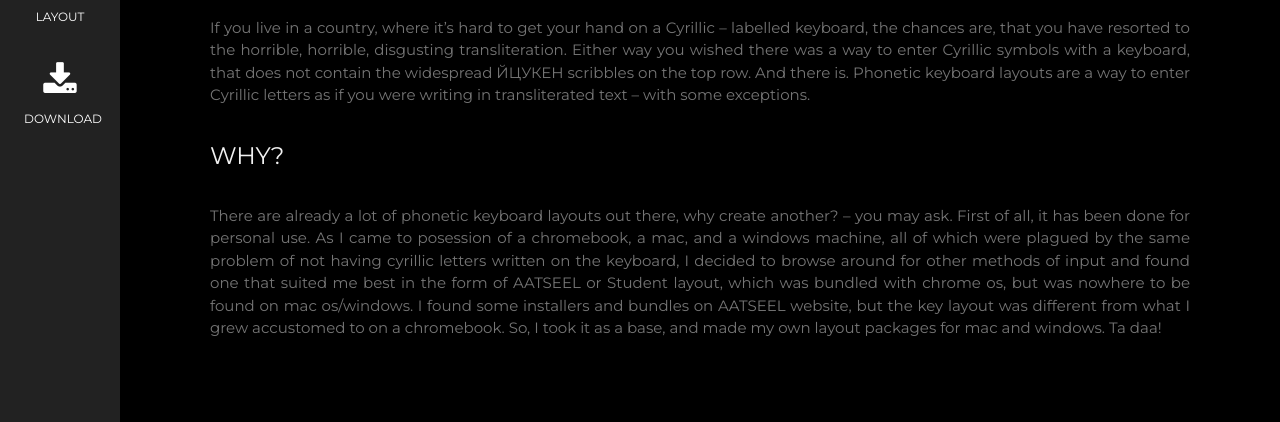
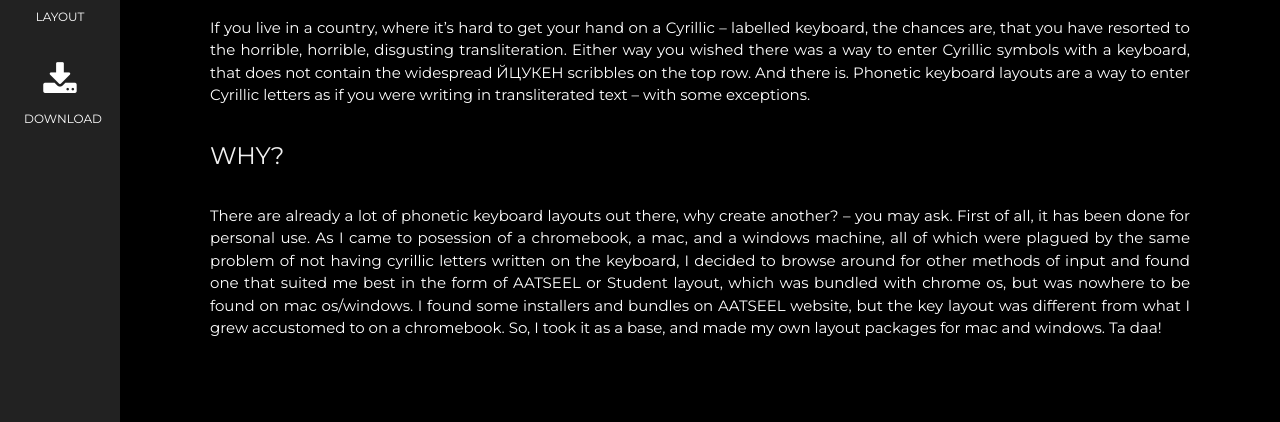
Before and after one commit to lvsovoy/russian-phonetic-les, a plain HTML site: page docs/index.html in a window 1280 px wide. Shown: the part 378-800 px from the top of the page. Drawn offline with nearby package versions, Linux system fonts and the light colour scheme.

Commit message:
fixed text readability

```diff
--- a/docs/index.html
+++ b/docs/index.html
@@ -83,7 +83,7 @@
             <p>Consistent, cross-platform phonetic keyboard layout available for Windows and Mac OS</p>
         </header>
 
-        <div class="w3-content w3-justify w3-text-grey w3-padding-64" id="about">
+        <div class="w3-content w3-justify w3-padding-64" id="about">
             <h2 class="w3-text-light-grey">ABOUT</h2>
             <hr style="width:200px" class="w3-opacity">
             <p>If you live in a country, where it’s hard to get your hand on a Cyrillic – labelled keyboard, the chances
```
